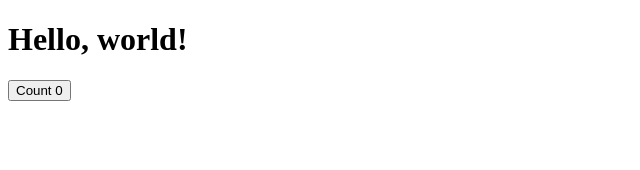
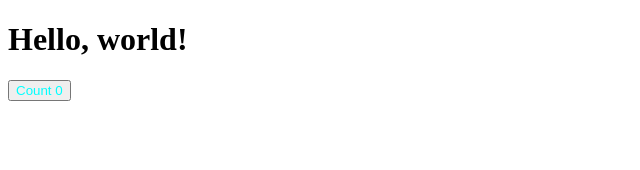
Before and after one commit to SveTi4/LearnFrontend, a React app: page / in a window 1280 px wide. Shown: the top 170 px of the page, without its empty margins (0-640 px from the left). Built offline with nearby package versions, Linux system fonts and the light colour scheme.

Commit message:
Add loaders for sass and first styles for component

```diff
--- a/package.json
+++ b/package.json
@@ -16,11 +16,15 @@
     "@types/react-dom": "^17.0.11",
     "@types/webpack": "^5.28.0",
     "@types/webpack-dev-server": "^4.7.2",
+    "css-loader": "^7.1.2",
     "html-webpack-plugin": "^5.5.0",
+    "sass": "^1.77.8",
+    "sass-loader": "^16.0.0",
+    "style-loader": "^4.0.0",
     "ts-loader": "^9.2.6",
     "ts-node": "^10.5.0",
     "typescript": "^4.5.5",
-    "webpack": "^5.69.1",
+    "webpack": "^5.93.0",
     "webpack-cli": "^4.9.2",
     "webpack-dev-server": "^4.7.4"
   },
--- /dev/null
+++ b/src/components/Counter.scss
@@ -0,0 +1,3 @@
+button {
+    color: aqua;
+}
--- a/src/components/Counter.tsx
+++ b/src/components/Counter.tsx
@@ -1,5 +1,5 @@
 import { useState } from 'react';
-
+import './Counter.scss';
 export const Counter = () => {
     const [count, setCount] = useState(0);
 
```
Also changed, not shown: 1 other file (tests, documents, lock files or other folders).
